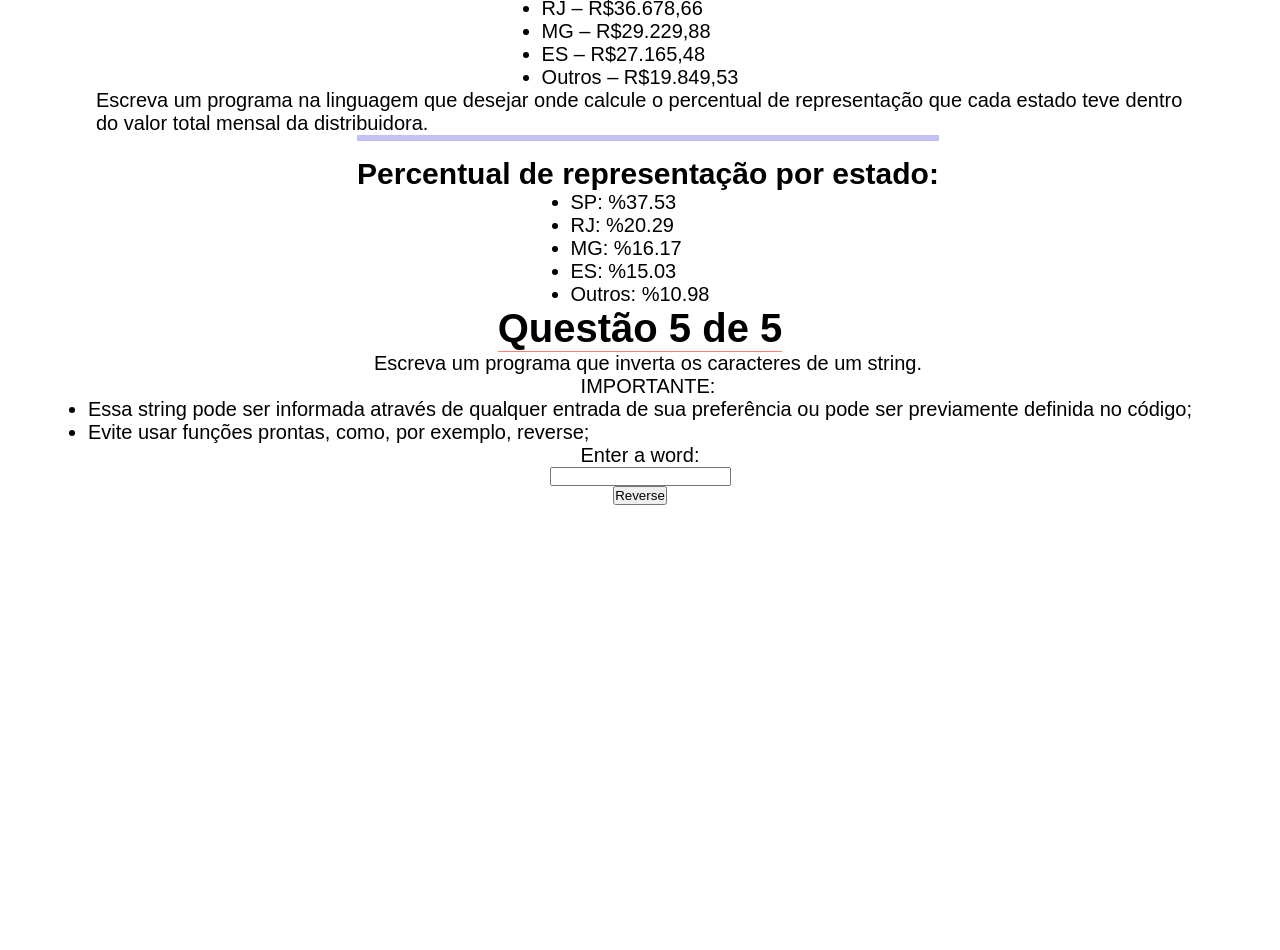
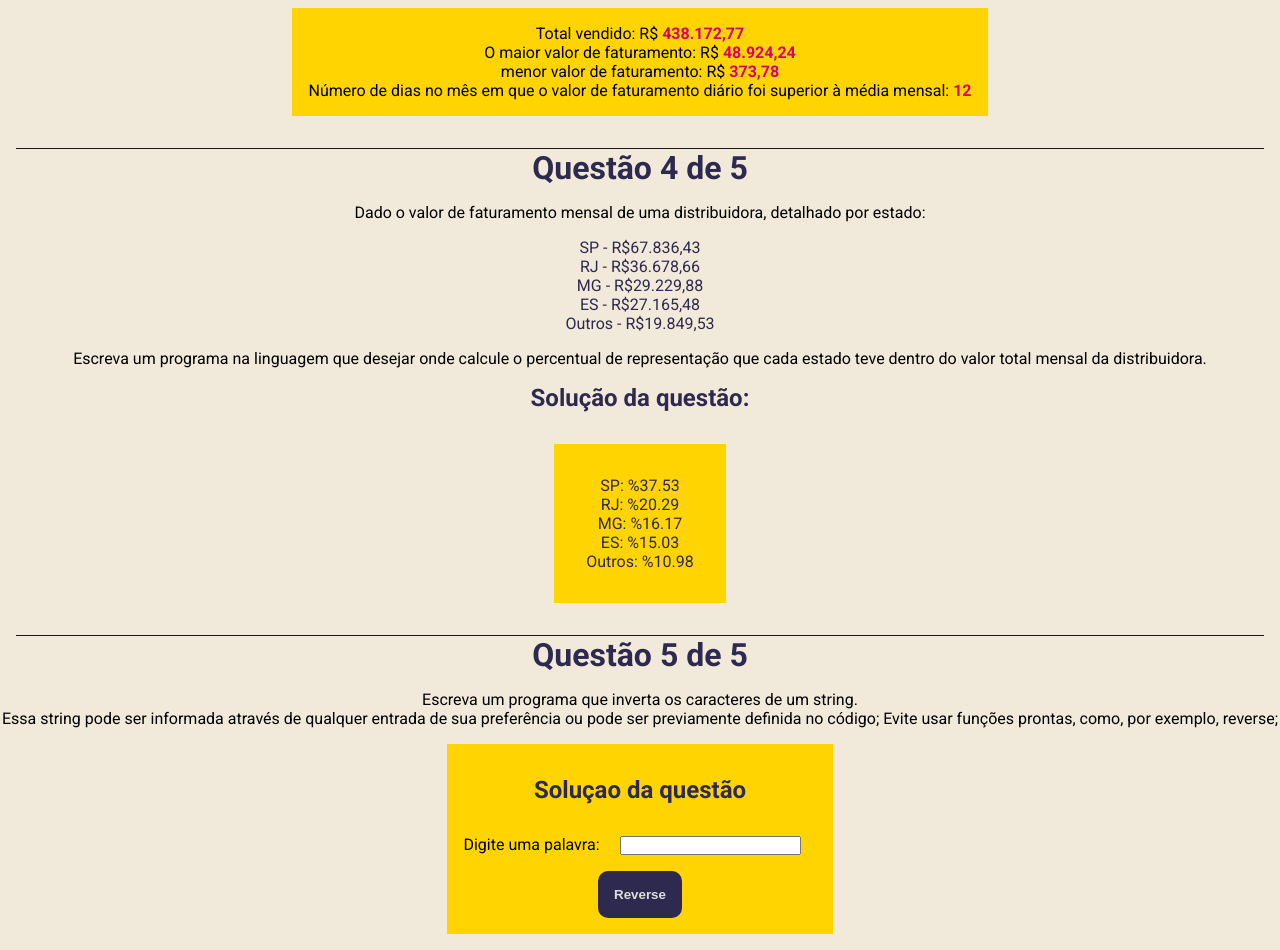
Before and after one commit to FelipeManchester/estagio-target-sistemas, a plain HTML site: page index.html in a window 1280 px wide. Shown: the part 962-1912 px from the top of the page. Before the commit the page ends 1547 px from the top, so only its background shows below. Drawn offline with Linux system fonts and the light colour scheme.

Commit message:
feat: styles

```diff
--- a/index.html
+++ b/index.html
@@ -10,11 +10,11 @@
 </head>
 
 <body>
-  <div id="container">
+
   <h1>Questão 1 de 5</h1>
 
   <p>Observe o trecho de código abaixo:</p>
-
+  <div id="question1">
     <code>int INDICE = 13, SOMA = 0, K = 0;
     enquanto K < INDICE faça
     {
@@ -22,8 +22,13 @@
     	SOMA = SOMA + K;
     }
     imprimir(SOMA);</code>
+  </div>
   <p>Ao final do processamento, qual será o valor da variável SOMA?</p>
-    <p>Resultado:<span id="sumResult"></span></p>
+  <!--SOLUÇÃO QUESTÃO 1-->
+  <h2>Solução da questão</h2>
+  <div id="solution">
+    <p>Resultado: <span id="sumResult"></span></p>
+  </div>
   <h1>Questão 2 de 5</h1>
   <p>Dado a sequência de Fibonacci, onde se inicia por 0 e 1 e o próximo valor sempre será a soma dos 2 valores
     anteriores (exemplo: 0, 1, 1, 2, 3, 5, 8, 13, 21, 34...), escreva um programa na linguagem que desejar onde,
@@ -34,12 +39,14 @@
     Esse número pode ser informado através de qualquer entrada de sua preferência ou pode ser previamente definido no
     código;</p>
 
-    <!-- RESULTADO FIBONACCI -->
-    <label for="number-input">Enter a number:</label>
-    <input type="number" id="number-input" placeholder="Enter a number">
-    <button id="check-button">Check</button>
-    <p id="result"></p>
-
+  <!-- SOLUÇÃO QUESTÃO 2 -->
+  <h2>Solução da questão</h2>
+  <div id="solution">
+    <label for="number-input">Digite um número e veja se ele faz parte da sequência de Fibonacci:</label>
+    <input type="number" id="number-input">
+    <button id="check-button">Confirmar</button>
+    <span id="result"></span>
+  </div>
   <h1>Questão 3 de 5</h1>
   <p>Dado um vetor que guarda o valor de faturamento diário de uma distribuidora, faça um programa, na linguagem que
     desejar, que calcule e retorne:
@@ -56,28 +63,31 @@
       cálculo da média;</li>
   </ol>
 
-    <!--RESULTADO FETCHDATA -->
-    <h2>Estatísticas no período</h2>
+  <!--SOLUÇÃO QUESTÃO 3 -->
+  <h2>Solução da questão</h2>
+  <div id="solution">
     <p id="total">Total vendido: R$ <span></span></p>
     <p id="dayMost">O maior valor de faturamento: R$ <span></span></p>
     <p id="dayLeast"> menor valor de faturamento: R$ <span></span></p>
     <p id="monthlyAvg">Número de dias no mês em que o valor de faturamento diário foi superior à média mensal:
       <span></span>
     </p>
+  </div>
   <h1>Questão 4 de 5</h1>
   <p>Dado o valor de faturamento mensal de uma distribuidora, detalhado por estado:</p>
   <ul>
-      <li> SP – R$67.836,43</li>
-      <li> RJ – R$36.678,66</li>
-      <li> MG – R$29.229,88</li>
-      <li> ES – R$27.165,48</li>
-      <li> Outros – R$19.849,53</li>
+    <li> SP - R$67.836,43</li>
+    <li> RJ - R$36.678,66</li>
+    <li> MG - R$29.229,88</li>
+    <li> ES - R$27.165,48</li>
+    <li> Outros - R$19.849,53</li>
   </ul>
   <p> Escreva um programa na linguagem que desejar onde calcule o percentual de representação que cada estado teve
     dentro do valor total mensal da distribuidora.</p>
 
-    <!--RESULTADO PORCENTAGEM -->
-    <h2>Percentual de representação por estado:</h2>
+  <!--SOLUÇÃO DA QUESTÃO 4 -->
+  <h2>Solução da questão:</h2>
+  <div id="solution">
     <ul id="resultShare">
       <li> SP: %</li>
       <li> RJ: %</li>
@@ -85,20 +95,21 @@
       <li> ES: %</li>
       <li> Outros: %</li>
     </ul>
+  </div>
   <h1>Questão 5 de 5</h1>
   <p> Escreva um programa que inverta os caracteres de um string.</p>
-    <p>IMPORTANTE:</p>
-    <ul>
-      <li> Essa string pode ser informada através de qualquer entrada de sua preferência ou pode ser previamente
+  Essa string pode ser informada através de qualquer entrada de sua preferência ou pode ser previamente
   definida no
-        código;</li>
-      <li>Evite usar funções prontas, como, por exemplo, reverse;</li>
+  código;
+  Evite usar funções prontas, como, por exemplo, reverse;</p>
   </ul>
-    <label for="wordInput">Enter a word:</label>
+  <!--SOLUÇÃO DA QUESTÃO 5-->
+  <div id="solution">
+    <h2>Soluçao da questão</h2>
+    <label for="wordInput">Digite uma palavra:</label>
     <input type="text" id="wordInput">
     <button id="reverseButton">Reverse</button>
-    <p id="resultReverse"></p>
-
+    <span id="resultReverse"></span>
   </div>
   <script type="module" src="./main.js"></script>
 </body>
--- a/scripts/isFibonacci.js
+++ b/scripts/isFibonacci.js
@@ -16,8 +16,8 @@ checkButton.addEventListener('click', () => {
   if (isNaN(num)) {
     result.textContent = 'Por favor, digite um número válido';
   } else if (isFibbonacci(num)) {
-    result.textContent = `${num} Faz parte da sequência Fibonacci`;
+    result.textContent = `O número ${num} faz parte da sequência de Fibonacci`;
   } else {
-    result.textContent = `${num} Não faz parte da sequência Fibonacci`;
+    result.textContent = `O número ${num} não faz parte da sequência de Fibonacci`;
   }
 });
--- a/style.css
+++ b/style.css
@@ -1,39 +1,60 @@
+@import url('https://fonts.googleapis.com/css2?family=Roboto:wght@400;700&display=swap');
+
 * {
+  padding: 0;
   margin: 0;
-  padding: 0;
   box-sizing: border-box;
 }
+
 body {
-  font-size: 1.25rem;
-  font-family: sans-serif;
-  margin: 2rem;
-}
-#container {
-  display: grid;
-  place-items: center;
-  padding: 3rem;
+  background: #f1e9da;
+  font-family: 'Roboto', sans-serif;
+  text-align: center;
 }
 
 h1 {
-  text-align: center;
-  border-bottom: 1px solid salmon;
+  border-top: 1px solid #191919;
 }
 
+h1,
 h2,
-p {
-  margin-left: 1rem;
+ul,
+ol {
+  color: #2e294e;
+  margin: 1rem;
+  list-style: none;
 }
 
-h2 {
-  border-top: 6px solid rgb(193, 193, 243);
-  padding-top: 1rem;
+#question1 {
+  background: #ddd;
+  border: 1px solid black;
+  display: inline-block;
 }
 
-div {
-  border-top: 3px solid rgb(193, 193, 243);
+#solution {
+  background: #ffd400;
+  display: inline-block;
+  padding: 1rem;
+  margin: 1rem;
 }
 
 span {
+  color: #d90368;
   font-weight: bold;
-  color: rgb(180, 7, 7);
 }
+
+input {
+  margin: 1rem;
+}
+
+button {
+  padding: 1rem;
+  border: none;
+  border-radius: 10px;
+  background: #2e294e;
+  color: #ddd;
+  font-weight: bold;
+  margin: 0 auto;
+  cursor: pointer;
+  display: block;
+}
```
Lines whose indentation alone changed are shown as unchanged.
